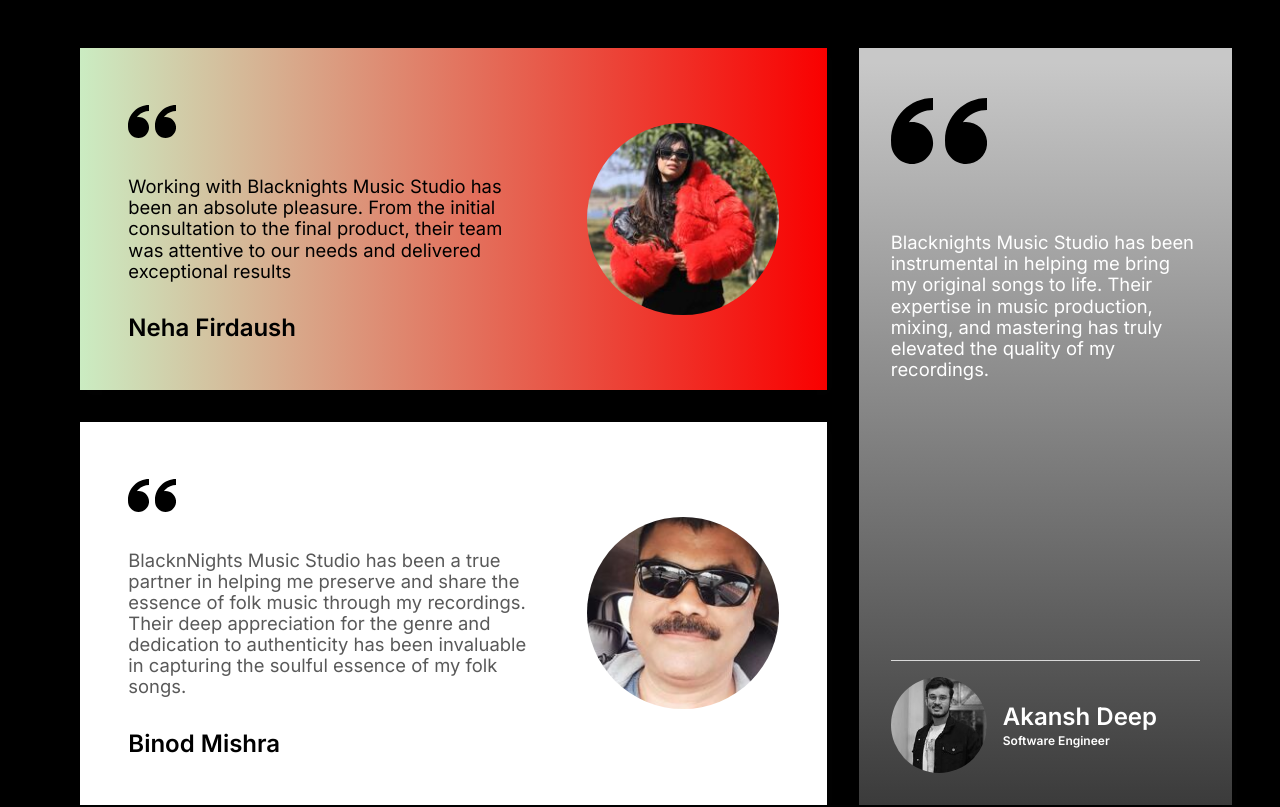
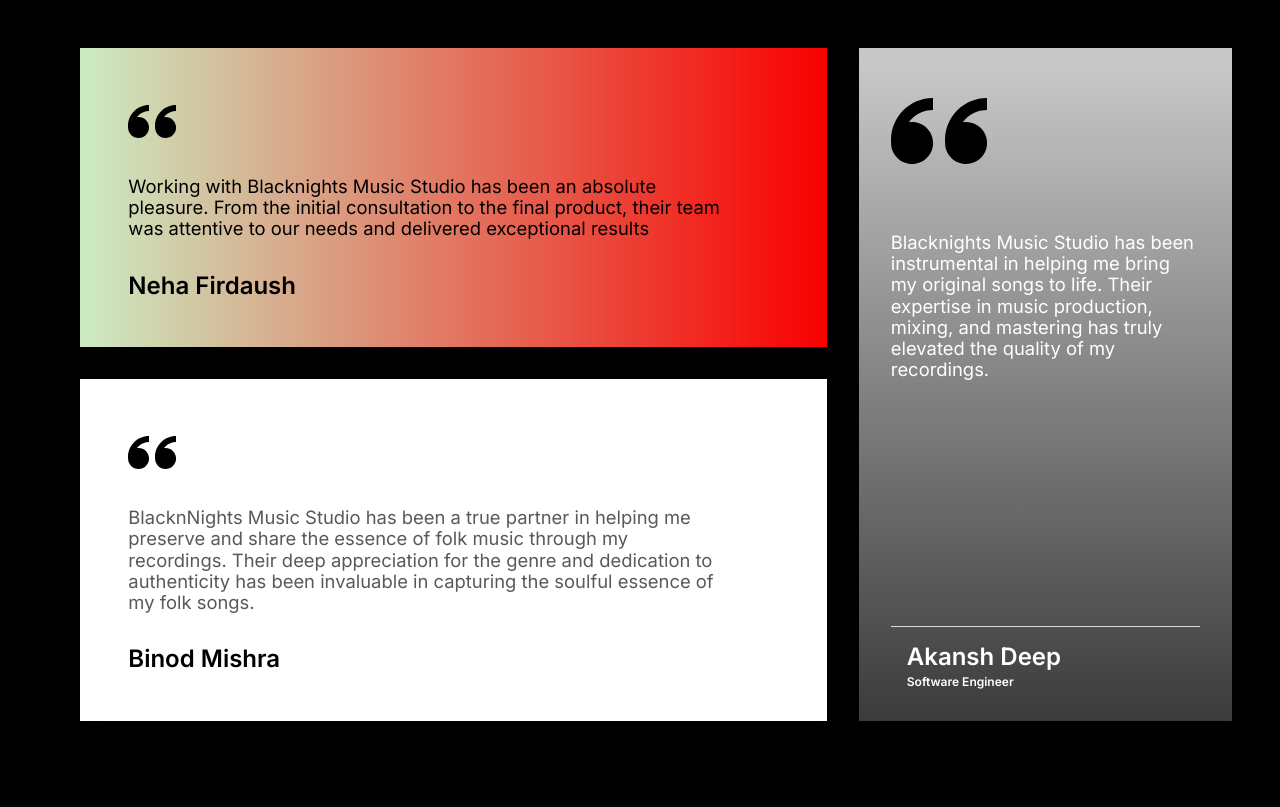
Before and after one commit to anvkup/BlackNights-Music-Studio-Next, a Next.js app: page / in a window 1280 px wide. Shown: the part 2800-3607 px from the top of the page. Built offline with nearby package versions, Linux system fonts and the light colour scheme; a web font is replaced by a local one.

Commit message:
img removed

```diff
--- a/pages/index.js
+++ b/pages/index.js
@@ -434,11 +434,6 @@
                   {/* <Image alt="profile"
                     src="/testimonials/nehafirdaush-200h.jpg"
                     className="home-image" /> */}
-                  <img
-                    alt="profile"
-                    src="/testimonials/nehafirdaush-200h.jpg"
-                    className="home-image"
-                  />
                 </div>
               </div>
               <div className="home-testimonial-card1">
@@ -458,11 +453,6 @@
                 {/* <Image  alt="profile"
                   src="/testimonials/binod-200w.jpeg"
                   className="home-image1" /> */}
-                <img
-                  alt="profile"
-                  src="/testimonials/binod-200w.jpeg"
-                  className="home-image1"
-                />
               </div>
             </div>
             <div className="home-container19">
@@ -480,11 +470,6 @@
                   {/* <Image alt="Akansh Deep"
                     src="/testimonials/akansh-200h.jpg"
                     className="home-image2" /> */}
-                  <img
-                    alt="John Doe"
-                    src="/testimonials/akansh-200h.jpg"
-                    className="home-image2"
-                  />
                   <div className="home-container20">
                     <span className="home-text64">Akansh Deep</span>
                     <span className="home-text65">Software Engineer</span>
```
